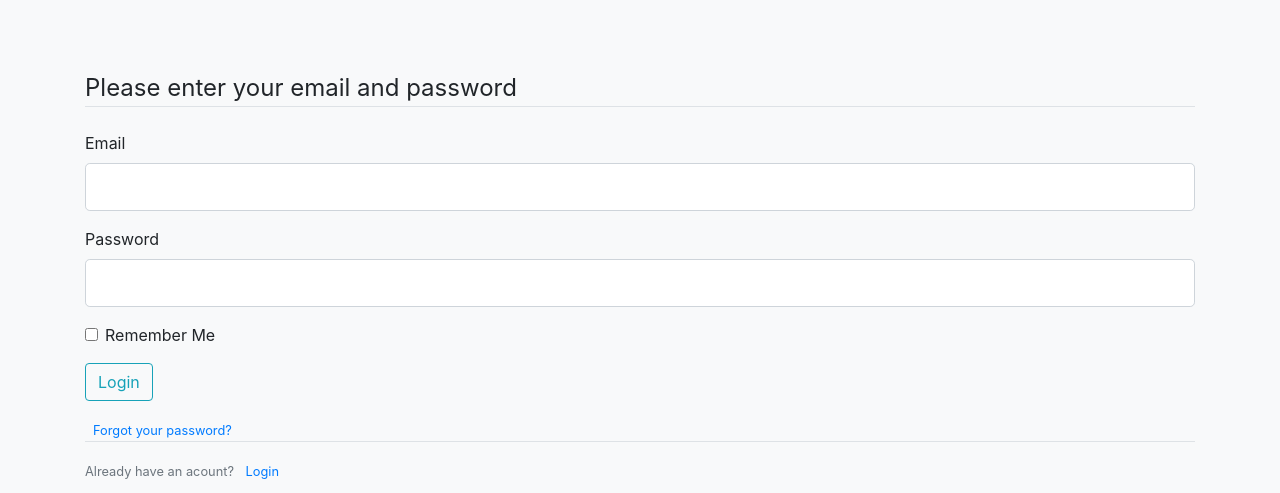
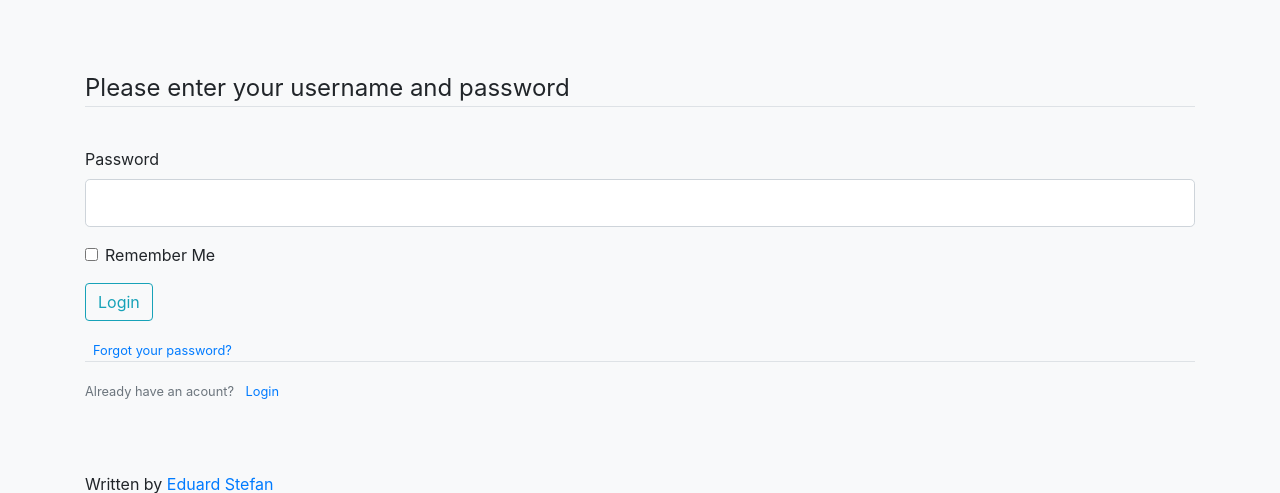
Before and after one commit to edustef/ab1may, a Flask app: template templates/login.html in a window 1280 px wide. Shown: the part 74-567 px from the top of the page. Run offline with Flask 2, Linux system fonts and the light colour scheme; the template is opened without the code that fills it: values that come from a table or form of the project are taken from there, most other values are stand-ins (such as "Sample title", 1, 10 or a date in 2020); some libraries are stand-ins or nearby versions.

Commit message:
Changed email to username in login

```diff
--- a/templates/login.html
+++ b/templates/login.html
@@ -7,20 +7,20 @@
 			<!-- This is for SECRET_KEY -->
 			{{ form.hidden_tag() }}
 			<fieldset class="form-group">
-				<legend class="border-bottom mb-4">Please enter your email and password</legend>
+				<legend class="border-bottom mb-4">Please enter your username and password</legend>
 				<!-- Email Form -->
 				<div class="form-group">
-					{{ form.email.label(class="form-control-label") }}
+					{{ form.username.label(class="form-control-label") }}
 
-					{% if form.email.errors %}
-						{{ form.email(class="form-control form-control-lg is-invalid") }}
+					{% if form.username.errors %}
+						{{ form.username(class="form-control form-control-lg is-invalid") }}
 						<div class="invalid-feedback">
-							{% for error in form.email.errors %}
+							{% for error in form.username.errors %}
 								<span> {{ error }} </span>
 							{% endfor %}
 						</div>
 					{% else %}
-						{{ form.email(class="form-control form-control-lg") }}
+						{{ form.username(class="form-control form-control-lg") }}
 					{% endif %}
 				</div>
 				<!-- Password Form -->
```
